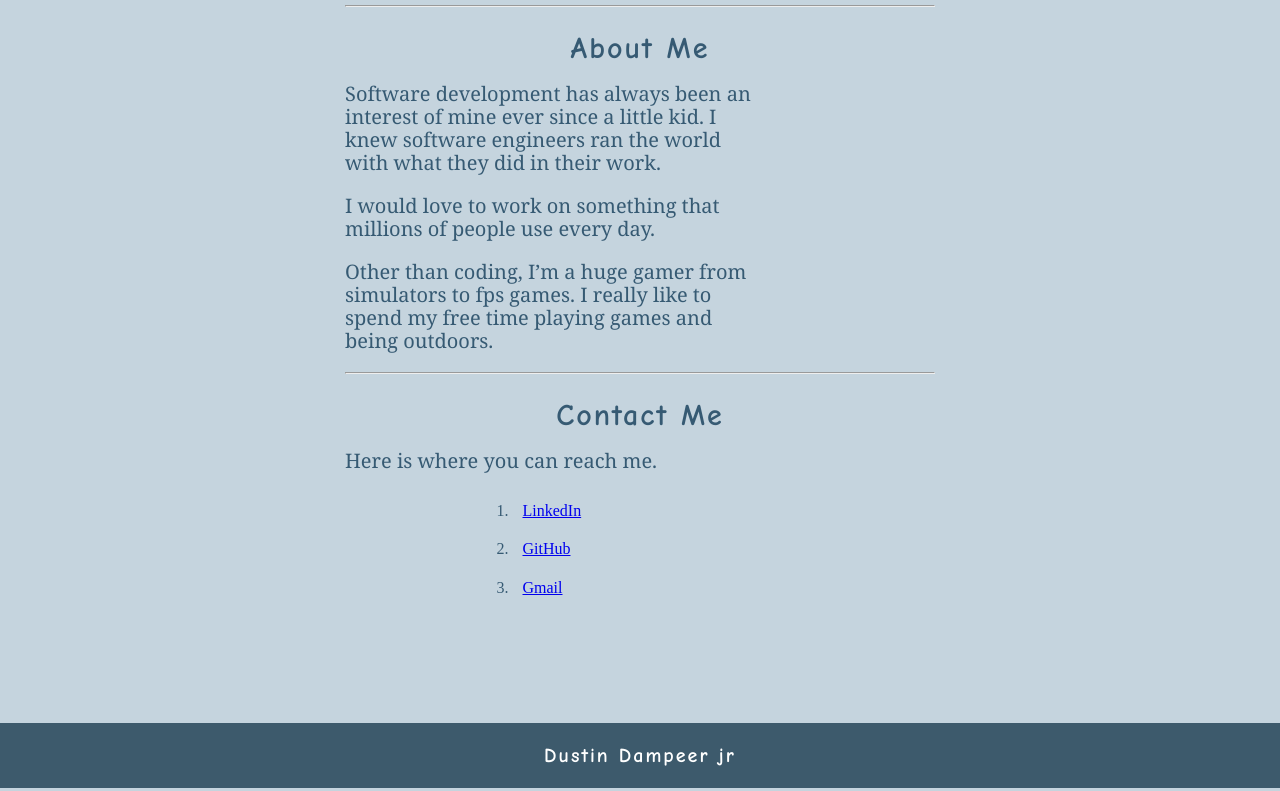
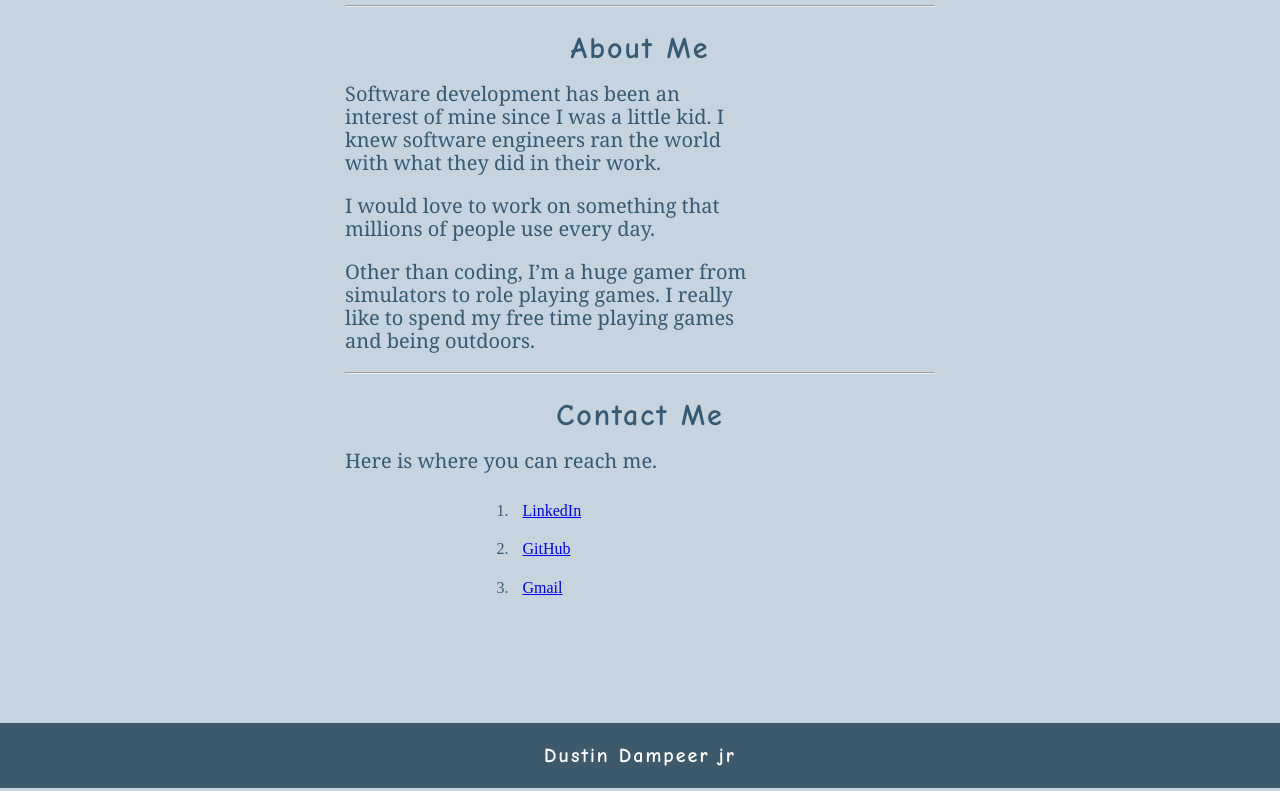
Before and after one commit to nolaxking/Portfolio, a plain HTML site: page index.html in a window 1280 px wide. Shown: the part 1352-2143 px from the top of the page. Drawn offline with nearby package versions, Linux system fonts and the light colour scheme.

Commit message:
spell check 3

```diff
--- a/index.html
+++ b/index.html
@@ -40,7 +40,7 @@
         <hr>
         <section>
           <h2>About Me</h2>
-          <p>Software development has always been an interest of mine ever since a little kid.
+          <p>Software development has been an interest of mine since I was a little kid.
             I knew software engineers ran the world with what they
             did in their work.
             <p>I would
@@ -48,7 +48,7 @@
 
             </p>
             <p>
-              Other than coding, I’m a huge gamer from simulators to fps games. I really like to spend my free time playing
+              Other than coding, I’m a huge gamer from simulators to role playing games. I really like to spend my free time playing
               games and being outdoors.
             </p>
 
```
